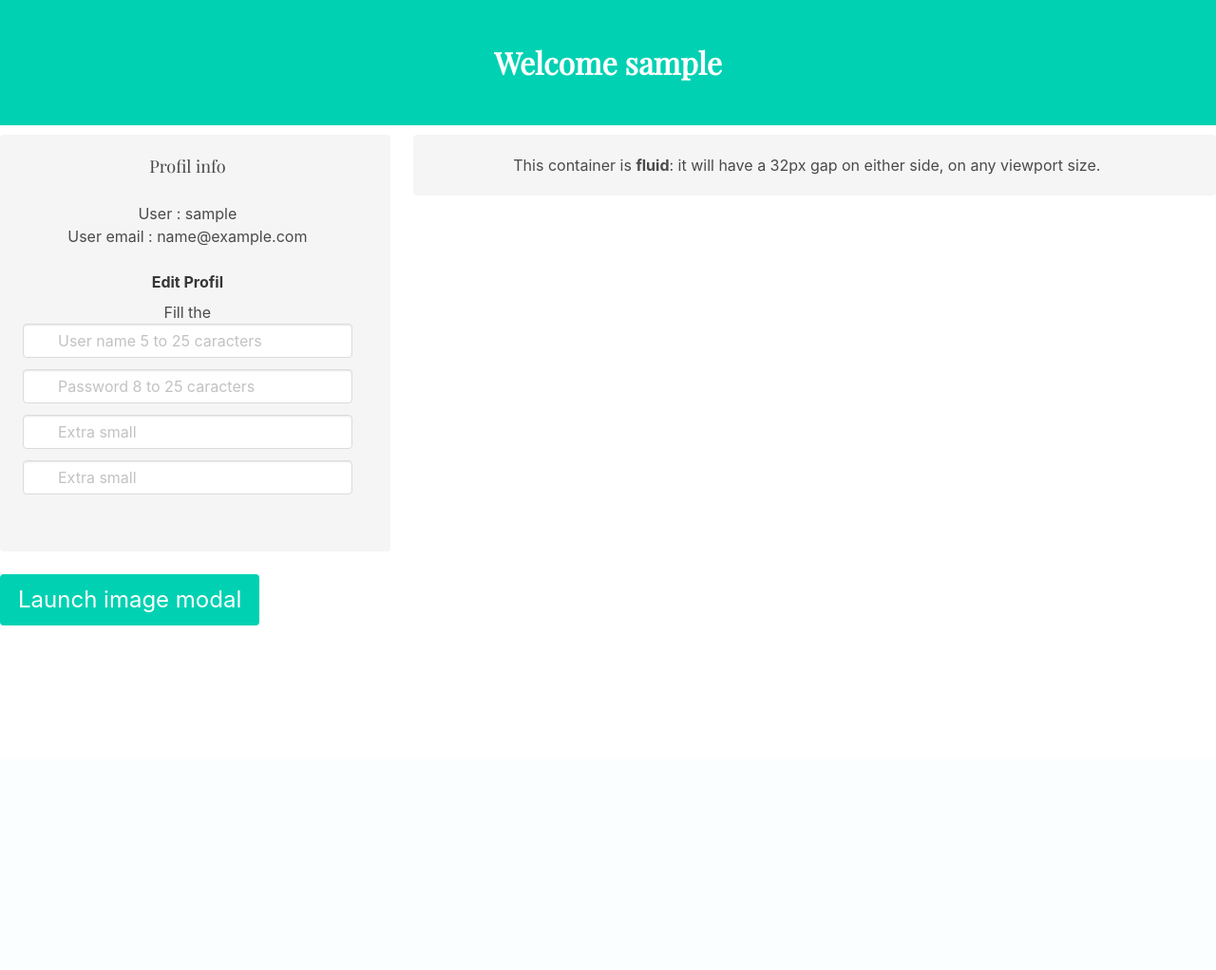
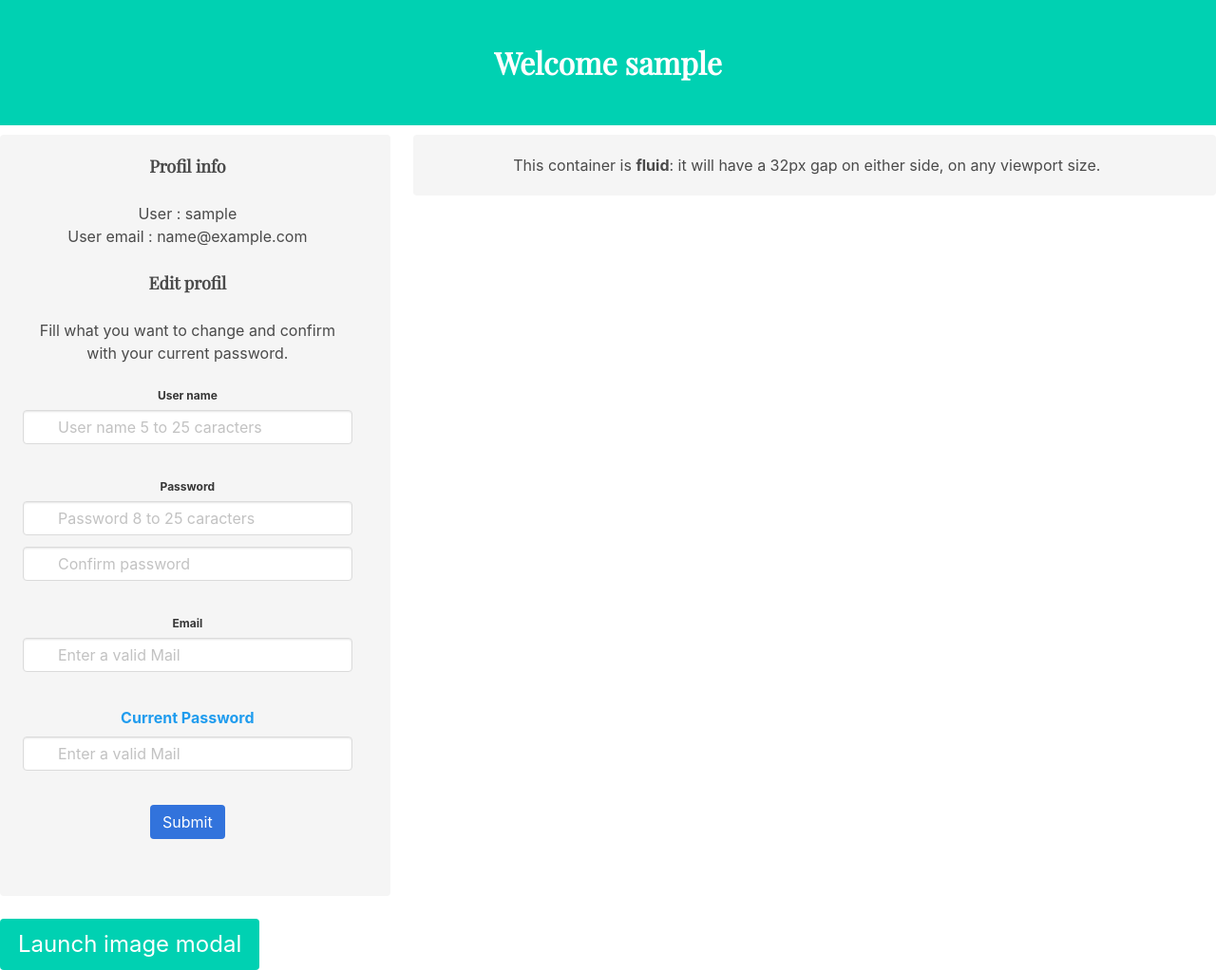
Before and after one commit to xenister-zz/XS-Camagru, a PHP site: template view/user.php in a window 1280 px wide. Shown: the whole page at 95% size. Before the commit the page ends 659 px from the top, so only its background shows below. Run offline with PHP 8.4, Linux system fonts and the light colour scheme; the template is opened without the code that fills it, so the values that code supplies are empty; the visitor is signed in with stand-in values (Sample User, id 1).

Commit message:
user info modification form completed.

```diff
--- a/view/user.php
+++ b/view/user.php
@@ -20,59 +20,71 @@
         <div class="columns has-text-centered">
             <div class="column">
                     <div class="notification">
-                        <h1 class="title-small">Profil info</h1>
+                        <h1 class="title-small"><strong>Profil info</strong></h1>
                         </br>
                         User : <?php echo $_SESSION['login']?> </br>
                         User email : <?php echo $_SESSION['user_mail']?>
 
                         <br>
                         <br>
+                        <h1 class="title-small"><strong>Edit profil</strong></h1>
+                        <br>
+                        Fill what you want to change and confirm with your current password.
+                        <br>
+                        <br>
 
                         <form id="login-form" class="login-form" method="post">
                             <div class="field">
-                                <label class="label">Edit Profil</label>
-                                Fill the
+                                <label class="label is-small">User name</label>
                                 <div class="control has-icons-left has-icons-right">
-                                    <input class="input" type="email" placeholder="User name 5 to 25 caracters">
+                                    <input class="input" type="email" placeholder="User name 5 to 25 caracters" name="username">
                                     <span class="icon is-small is-left">
-                                        <i class="fas fa-envelope fa-xs"></i>
+                                        <i class="fas fa-user"></i>
                                     </span>
-                                    <span class="icon is-small is-right">
-                                        <i class="fas fa-check fa-xs"></i>
+                                </div>
+                            </div>
+                            <br>
+                            <div class="field">
+                                <label class="label is-small">Password</label>
+                                <div class="control has-icons-left has-icons-right">
+                                    <input class="input" type="email" placeholder="Password 8 to 25 caracters" name="password">
+                                    <span class="icon is-small is-left">
+                                        <i class="fas fa-lock"></i>
                                     </span>
                                 </div>
                             </div>
                             <div class="field">
                                 <div class="control has-icons-left has-icons-right">
-                                    <input class="input" type="email" placeholder="Password 8 to 25 caracters">
+                                    <input class="input" type="email" placeholder="Confirm password" name="confirm_password">
+                                    <span class="icon is-small is-left">
+                                        <i class="fas fa-lock"></i>
+                                    </span>
+                                </div>
+                            </div>
+                            <br>
+                            <div class="field">
+                                <label class="label is-small">Email</label>
+                                <div class="control has-icons-left has-icons-right">
+                                    <input class="input" type="email" placeholder="Enter a valid Mail" name="usermail">
                                     <span class="icon is-small is-left">
                                         <i class="fas fa-envelope fa-xs"></i>
                                     </span>
-                                    <span class="icon is-small is-right">
-                                        <i class="fas fa-check fa-xs"></i>
+                                </div>
+                            </div>
+                            <br>
+                            <div class="field">
+                                <label class="label has-text-info">Current Password</label>
+                                <div class="control has-icons-left has-icons-right">
+                                    <input class="input" type="password" placeholder="Enter a valid Mail" name="master_password" required>
+                                    <span class="icon is-small is-left">
+                                        <i class="fas fa-lock"></i>
                                     </span>
                                 </div>
                             </div>
+                            <br>
                             <div class="field">
-                                <div class="control has-icons-left has-icons-right">
-                                    <input class="input" type="email" placeholder="Extra small">
-                                    <span class="icon is-small is-left">
-                                        <i class="fas fa-envelope fa-xs"></i>
-                                    </span>
-                                    <span class="icon is-small is-right">
-                                        <i class="fas fa-check fa-xs"></i>
-                                    </span>
-                                </div>
-                            </div>
-                            <div class="field">
-                                <div class="control has-icons-left has-icons-right">
-                                    <input class="input" type="email" placeholder="Extra small">
-                                    <span class="icon is-small is-left">
-                                        <i class="fas fa-envelope fa-xs"></i>
-                                    </span>
-                                    <span class="icon is-small is-right">
-                                        <i class="fas fa-check fa-xs"></i>
-                                    </span>
+                                <div class="control has-text-centered">
+                                    <button type="submit" name="submit" class="button is-link">Submit</button>
                                 </div>
                             </div>
                         </form>
```
Also changed, not shown: js/editor2.js (+0 -9 lines), model/user.php (added).
